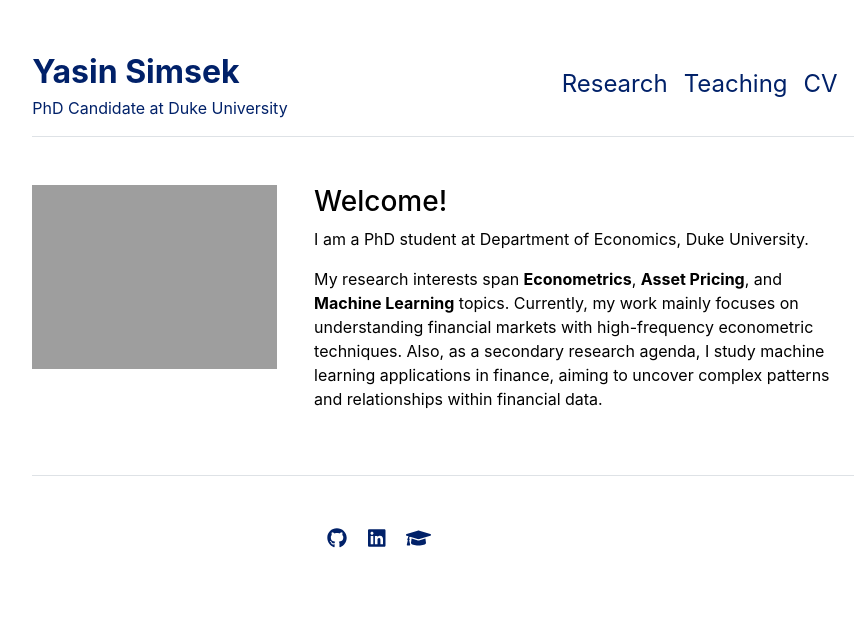
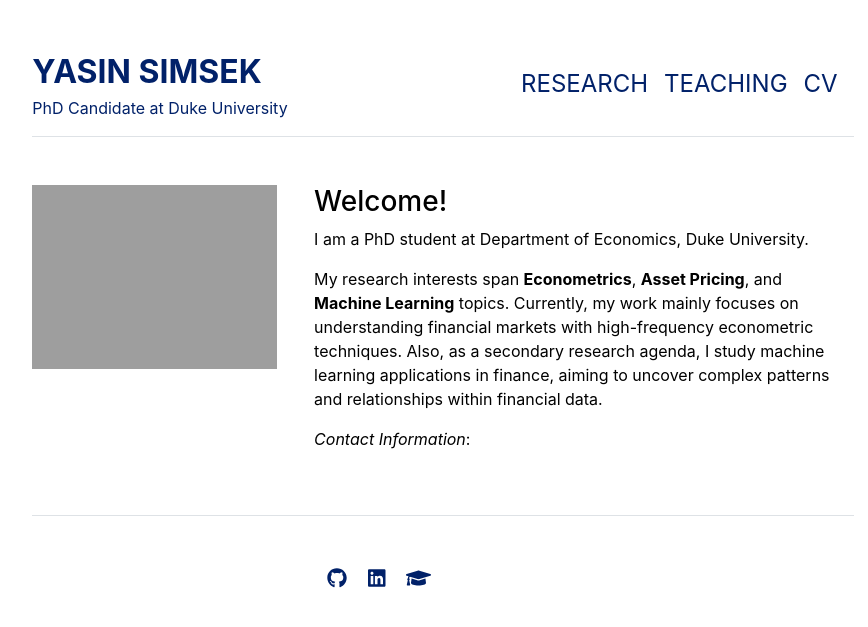
Before and after one commit to yasin-simsek/yasin-simsek.github.io, a Jekyll site: the page built from index.md, in a window 1280 px wide. Shown: the top 627 px of the page, without its empty margins (197-1065 px from the left). Built offline with Jekyll 4.4.1, drawn with Linux system fonts in a browser that asks for light colours.

Commit message:
swicth to upper case

```diff
--- a/_config.yml
+++ b/_config.yml
@@ -1,4 +1,4 @@
 url: "" # the base hostname & protocol for your site, e.g. http://example.com
 baseurl: "" # the subpath of your site, e.g. /blog
-title: "Yasin Simsek" # the name of your site, e.g. ACME Corp.
+title: "YASIN SIMSEK" # the name of your site, e.g. ACME Corp.
 description: "PhD Candidate at Duke University" # a short description of site's purpose
--- a/_data/settings.yml
+++ b/_data/settings.yml
@@ -1,6 +1,6 @@
 menu:
-- {name: 'Research', url: '/research'}
-- {name: 'Teaching', url: '/teaching'}
+- {name: 'RESEARCH', url: '/research'}
+- {name: 'TEACHING', url: '/teaching'}
 - {name: 'CV', url: '/cv'}
 #- {name: 'Contact', url: '/contact'}
 
--- a/index.md
+++ b/index.md
@@ -8,6 +8,11 @@ I am a PhD student at Department of Economics, Duke University.
 
 My research interests span **Econometrics**, **Asset Pricing**, and **Machine Learning** topics. Currently, my work mainly focuses on understanding financial markets with high-frequency econometric techniques. Also, as a secondary research agenda, I study machine learning applications in finance, aiming to uncover complex patterns and relationships within financial data.
 
+*Contact Information*:
+
+
+
+
 <!-- My CV is available [here](assets/documents/yasin_simsek_resume.pdf).
 
 <span style="text-decoration: underline; color: #007BFF;"><strong>Contact</strong></span> -->
```
